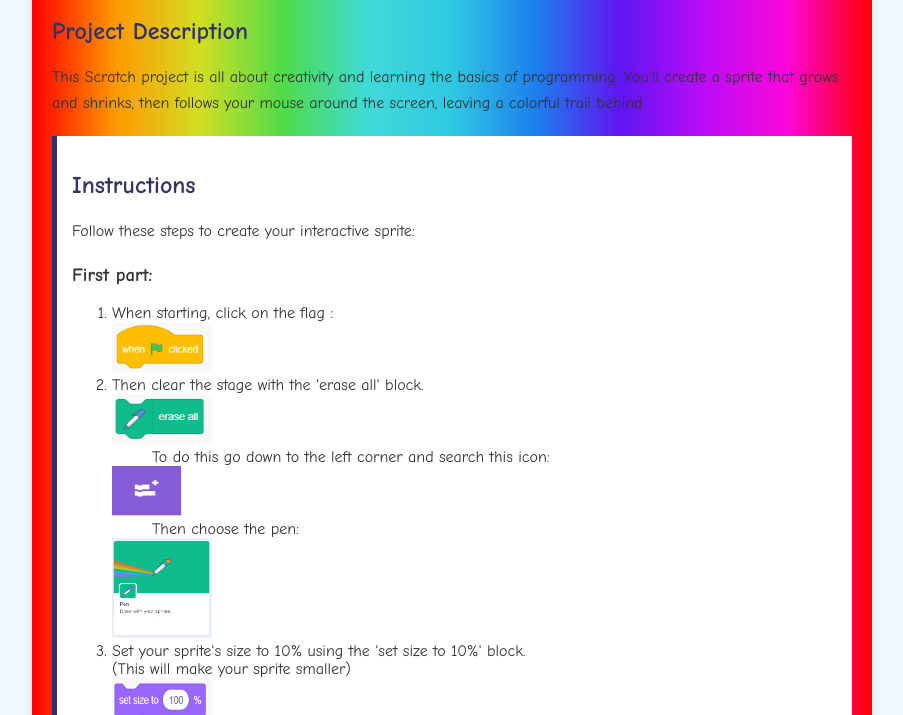
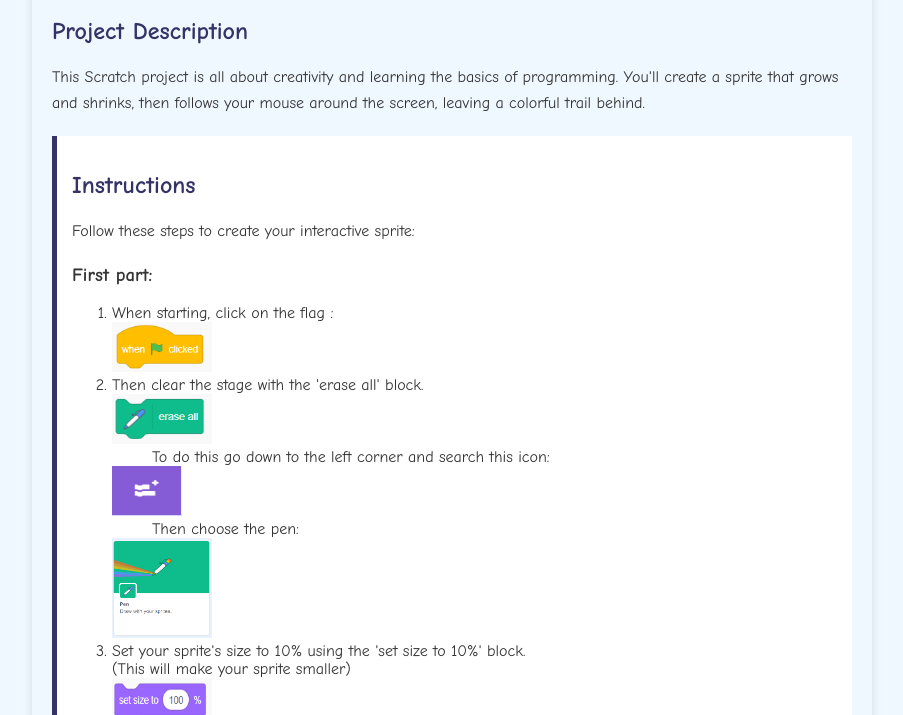
Before and after one commit to iruslanav/scratch_games_web, a plain HTML site: page index.html in a window 1280 px wide. Shown: the part 189-904 px from the top of the page, without its empty margins (188-1091 px from the left). Drawn offline with Linux system fonts and the light colour scheme.

Commit message:
Update index.html

```diff
--- a/index.html
+++ b/index.html
@@ -8,7 +8,7 @@
 <title>Cursor Rainbow path</title>
 </head>
 <body>
-<div class="container" id="rainbowContainer">
+<div class="container" >
   <header>
     <h1>Cursor Rainbow path</h1>
     <p>An Interactive Scratch Project Guide</p>
```
